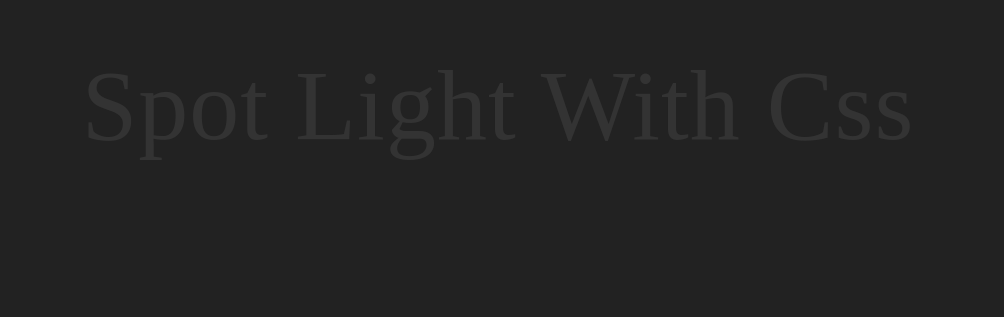
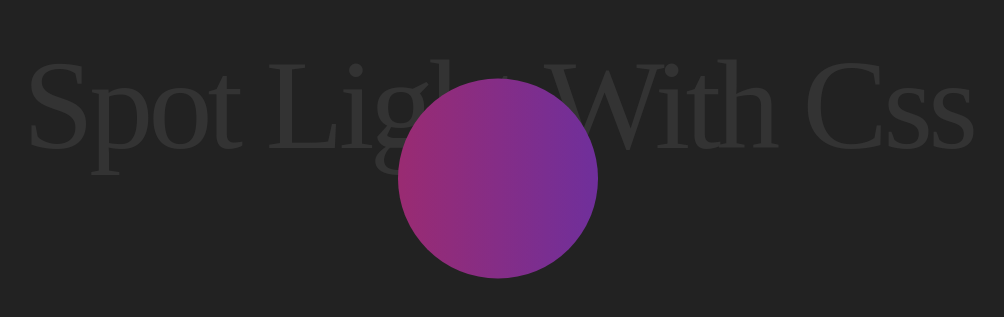
Before and after one commit to starunaway/CssInspiration, a React app: page /spotLight in a window 1280 px wide. Shown: the part 295-612 px from the top of the page, without its empty margins (142-1146 px from the left). Built offline with nearby package versions, Linux system fonts and the light colour scheme.

Commit message:
feat: 🎸 spot light

```diff
--- a/src/pages/spotLight/index.js
+++ b/src/pages/spotLight/index.js
@@ -3,6 +3,6 @@ import './style.less';
 
 export default () => (
   <div className='spot-light-wrapper'>
-    <h5 data-soptlight='Spot Light With Css !'>Spot Light With Css</h5>
+    <h5 data-spotlight='Spot Light With Css !'>Spot Light With Css</h5>
   </div>
 );
--- a/src/pages/spotLight/style.less
+++ b/src/pages/spotLight/style.less
@@ -8,7 +8,17 @@
   font-size: 15px;
   h5 {
     color: #333;
-    font-size: 100px;
-    letter-spacing: 1px;
+    font-size: 8rem;
+    letter-spacing: -0.3rem;
+    position: relative;
+    &::after {
+      content: attr(data-spotlight);
+      position: absolute;
+      left: 0;
+      top: 0;
+      color: transparent;
+      background: linear-gradient(90deg, #e92324, #2037e9);
+      clip-path: ellipse(100px 100px at 50% 50%);
+    }
   }
 }
```
